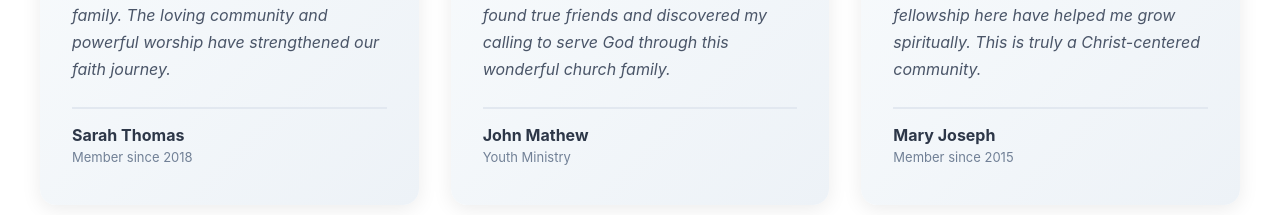
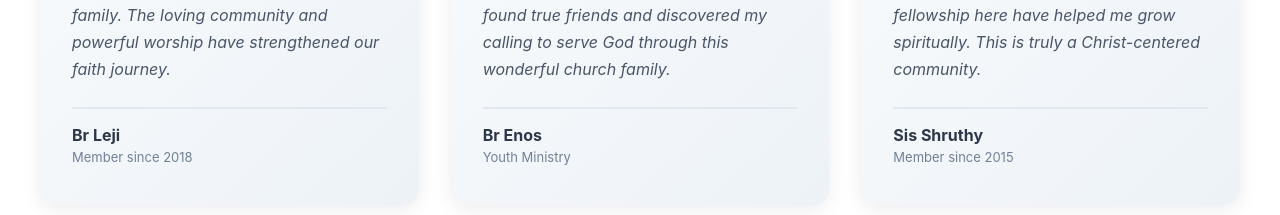
Before and after one commit to jincepgeorge/cag-admin-dashboard, a React (Create React App) app: page / in a window 1280 px wide. Shown: the part 4228-4443 px from the top of the page. Built offline with nearby package versions, Linux system fonts and the light colour scheme; no server answers.

Commit message:
updated names

```diff
--- a/src/components/home/HomePage.js
+++ b/src/components/home/HomePage.js
@@ -290,7 +290,7 @@ const HomePage = () => {
               <div className="testimonial-quote">"</div>
               <p>This church has been a blessing to our family. The loving community and powerful worship have strengthened our faith journey.</p>
               <div className="testimonial-author">
-                <strong>Sarah Thomas</strong>
+                <strong>Br Leji</strong>
                 <span>Member since 2018</span>
               </div>
             </div>
@@ -298,7 +298,7 @@ const HomePage = () => {
               <div className="testimonial-quote">"</div>
               <p>The youth ministry changed my life! I found true friends and discovered my calling to serve God through this wonderful church family.</p>
               <div className="testimonial-author">
-                <strong>John Mathew</strong>
+                <strong>Br Enos</strong>
                 <span>Youth Ministry</span>
               </div>
             </div>
@@ -306,7 +306,7 @@ const HomePage = () => {
               <div className="testimonial-quote">"</div>
               <p>The biblical teaching and genuine fellowship here have helped me grow spiritually. This is truly a Christ-centered community.</p>
               <div className="testimonial-author">
-                <strong>Mary Joseph</strong>
+                <strong>Sis Shruthy</strong>
                 <span>Member since 2015</span>
               </div>
             </div>
```
